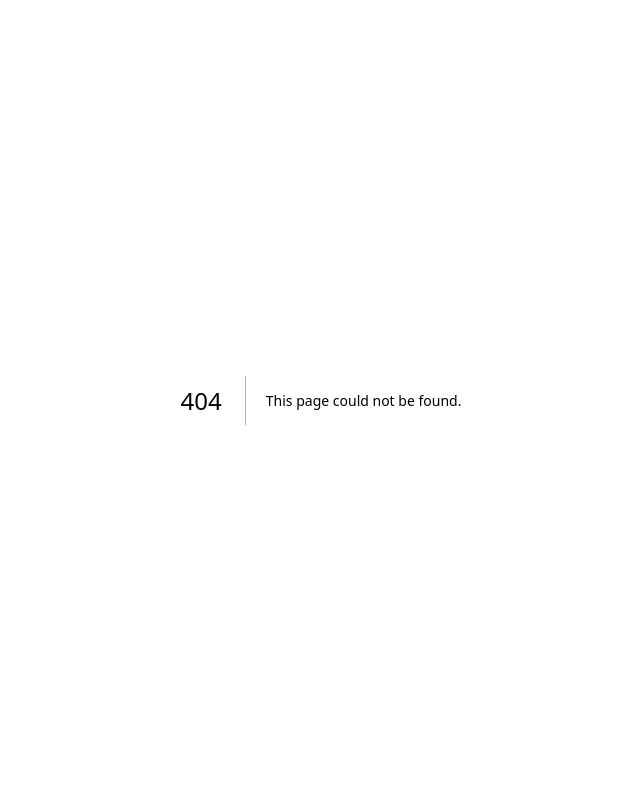
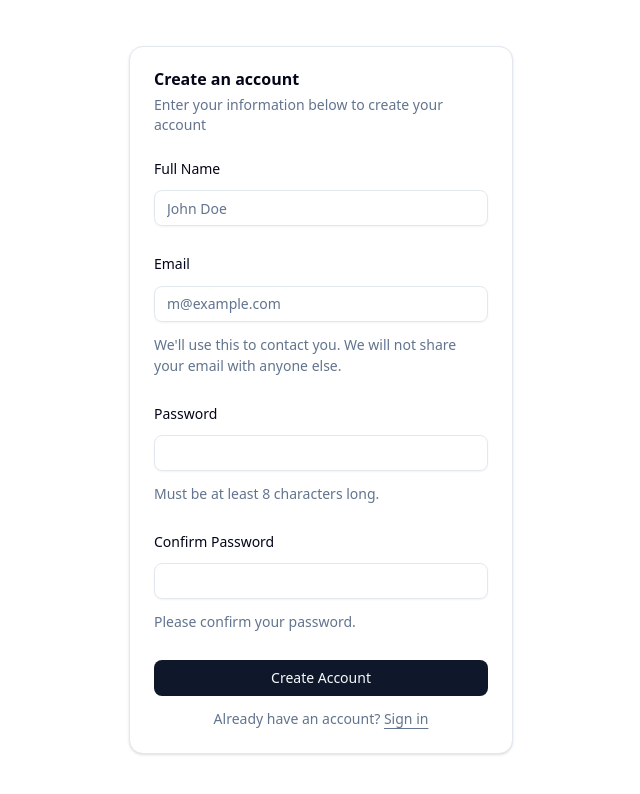
Before and after one commit to adtimokhin/moneta-dashboard, a Next.js app: page /auth/signup in a window 1280 px wide. Before the commit this address had no page. Shown: the top 794 px of the page, without its empty margins (319-959 px from the left). Built offline with nearby package versions, Linux system fonts and the light colour scheme.

Commit message:
restructrue of the urls

```diff
--- a/src/components/login-form.jsx
+++ b/src/components/login-form.jsx
@@ -53,7 +53,7 @@
                 <Button type="submit">Login</Button>
                 {/* TODO: Add alternative login methods */}
                 <FieldDescription className="text-center">
-                  Don&apos;t have an account? <a href="/signup">Sign up</a>
+                  Don&apos;t have an account? <a href="/auth/signup">Sign up</a>
                 </FieldDescription>
               </Field>
             </FieldGroup>
--- a/src/components/signup-form.jsx
+++ b/src/components/signup-form.jsx
@@ -58,7 +58,7 @@
               <Field>
                 <Button type="submit">Create Account</Button>
                 <FieldDescription className="px-6 text-center">
-                  Already have an account? <a href="/login">Sign in</a>
+                  Already have an account? <a href="/auth/login">Sign in</a>
                 </FieldDescription>
               </Field>
             </FieldGroup>
```
Also changed, not shown: src/app/auth/login/page.jsx (renamed from src/app/login/page.jsx), src/app/auth/signup/page.jsx (renamed from src/app/signup/page.jsx), src/app/payments/track/paying/page.jsx (renamed from src/app/payments-to-pay/page.jsx), src/app/payments/track/receiving/page.jsx (renamed from src/app/payments-to-recieve/page.jsx), src/app/receivables/create/page.jsx (renamed from src/app/new-receivables/page.jsx).
